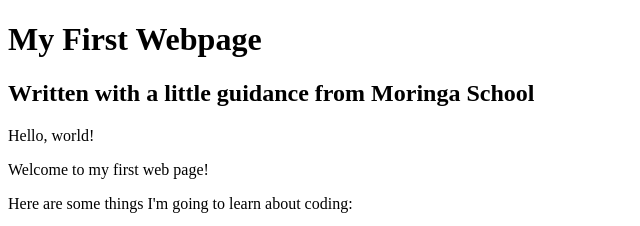
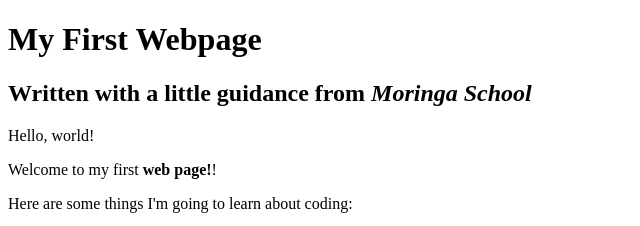
Before and after one commit to DebbieElabonga/myfirstwebpage, a plain HTML site: page myfirstwebpage.html in a window 1280 px wide. Shown: the top 226 px of the page, 0-640 px from the left. Drawn offline with Linux system fonts and the light colour scheme.

Commit message:
first commit

```diff
--- a/myfirstwebpage.html
+++ b/myfirstwebpage.html
@@ -6,10 +6,10 @@
   </head>
   <body>
     <h1>My First Webpage</h1>
-    <h2>Written with a little guidance from Moringa School</h2>
+    <h2>Written with a little guidance from <em>Moringa School</em></h2>
 
     <p>Hello, world!</p>
-    <p>Welcome to my first web page!</p>
+    <p>Welcome to my first<strong> web page!</strong>!</p>
 
     <p>Here are some things I'm going to learn about coding:</p>
     <ul>
```
